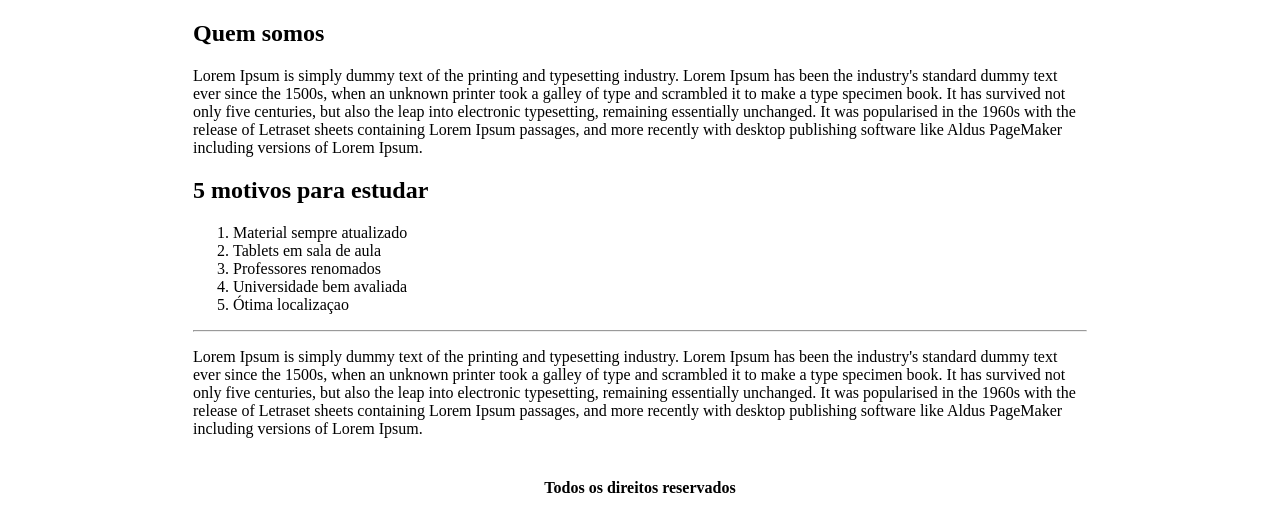
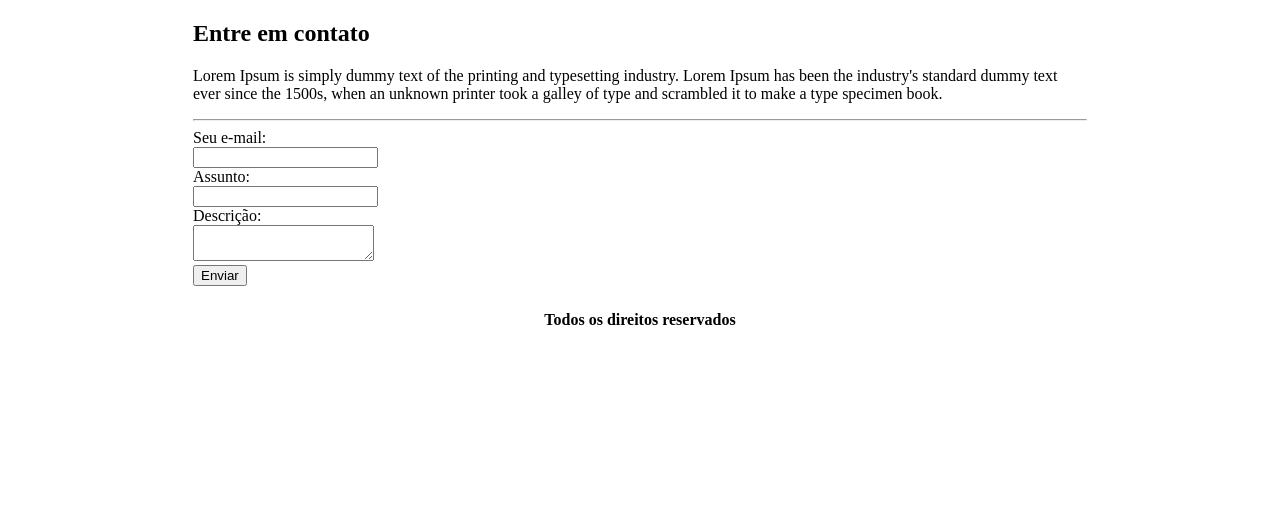
Before and after one commit to pamelagonc/Unes_Faculdade_teste, a plain HTML site: page contatos.html in a window 1280 px wide. Shown: the part 215-746 px from the top of the page. Drawn offline with Linux system fonts and the light colour scheme.

Commit message:
Finalizada pagina contatos.html

```diff
--- a/contatos.html
+++ b/contatos.html
@@ -19,22 +19,29 @@
 			<tr>
 				<td colspan="2">
 
-					<h2>Quem somos</h2>
-					<p>Lorem Ipsum is simply dummy text of the printing and typesetting industry. Lorem Ipsum has been the industry's standard dummy text ever since the 1500s, when an unknown printer took a galley of type and scrambled it to make a type specimen book. It has survived not only five centuries, but also the leap into electronic typesetting, remaining essentially unchanged. It was popularised in the 1960s with the release of Letraset sheets containing Lorem Ipsum passages, and more recently with desktop publishing software like Aldus PageMaker including versions of Lorem Ipsum.</p>
+					<h2>Entre em contato</h2>
+					<p>Lorem Ipsum is simply dummy text of the printing and typesetting industry. Lorem Ipsum has been the industry's standard dummy text ever since the 1500s, when an unknown printer took a galley of type and scrambled it to make a type specimen book. </p>
 
-					<h2>5 motivos para estudar</h2>
-					<ol>
-						<li>Material sempre atualizado</li>
-						<li>Tablets em sala de aula</li>
-						<li>Professores renomados</li>
-						<li>Universidade bem avaliada</li>
-						<li>Ótima localizaçao</li>
-					</ol>
-					<hr>
+				<hr>
 
-					<p>Lorem Ipsum is simply dummy text of the printing and typesetting industry. Lorem Ipsum has been the industry's standard dummy text ever since the 1500s, when an unknown printer took a galley of type and scrambled it to make a type specimen book. It has survived not only five centuries, but also the leap into electronic typesetting, remaining essentially unchanged. It was popularised in the 1960s with the release of Letraset sheets containing Lorem Ipsum passages, and more recently with desktop publishing software like Aldus PageMaker including versions of Lorem Ipsum.</p>
+				<form>
+
+					Seu e-mail: <br>
+					<input type="text" name="e-mail"><br>
+
+					Assunto: <br>
+					<input type="text" name="assunto"><br>
+
+					Descrição: <br>
+					<textarea></textarea><br>
+
+					<input type="submit" value="Enviar">
+
+
+				</form>
 
 				</td>
+
 			</tr>
 			<tr>
 				<td colspan="2" align="center"><h4>Todos os direitos reservados</h4></td>
```
